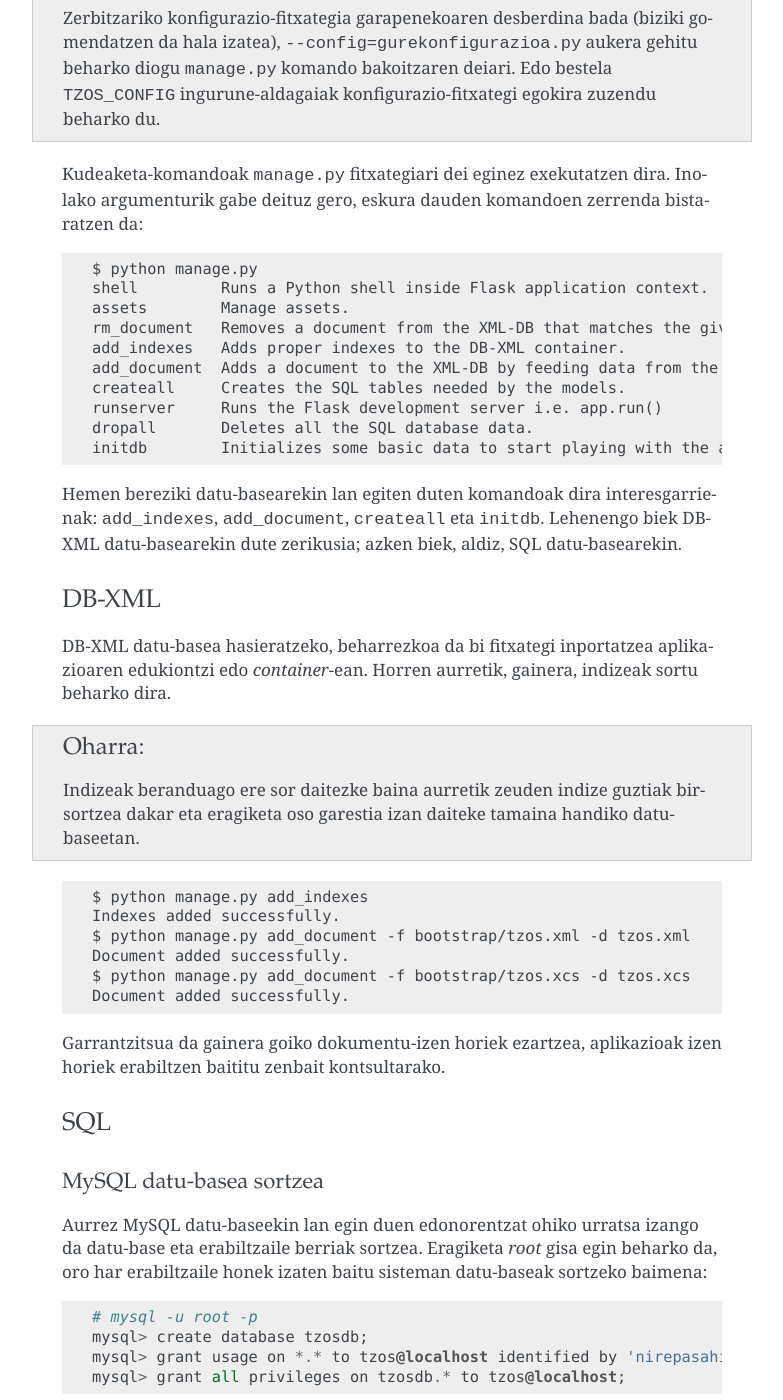
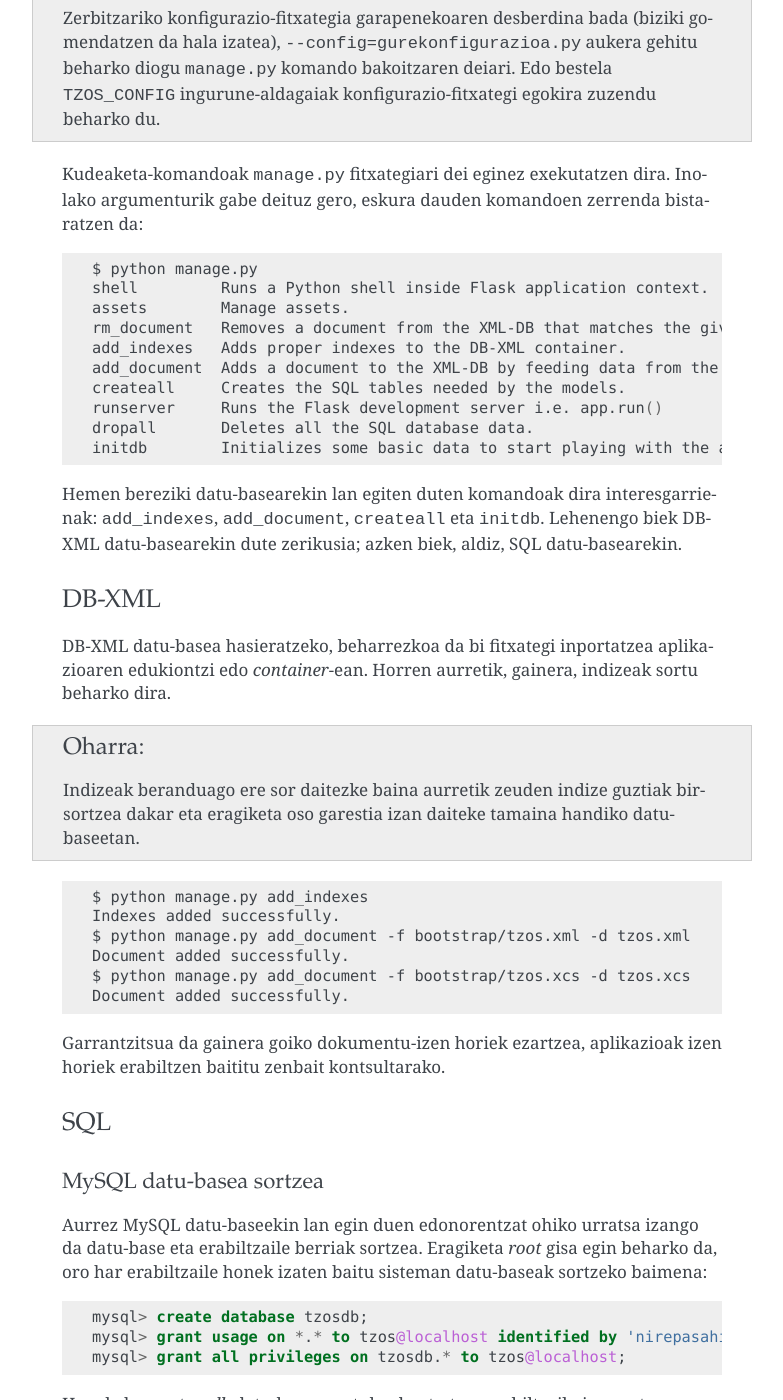
Before and after one commit to julen/tzos, a Sphinx documentation site: the page built from docs/instalazioa.rst, in a window 1280 px wide and 1400 px high, scrolled down 1348 px. Shown: the whole window, without its empty margins (358-1141 px from the left). Built offline with Sphinx 7.4.7, drawn with Linux system fonts in a browser that asks for light colours.

Commit message:
Properly format code blocks.

```diff
--- a/docs/instalazioa.rst
+++ b/docs/instalazioa.rst
@@ -76,7 +76,9 @@ da.
 
 Kudeaketa-komandoak ``manage.py`` fitxategiari dei eginez exekutatzen dira.
 Inolako argumenturik gabe deituz gero, eskura dauden komandoen zerrenda
-bistaratzen da::
+bistaratzen da:
+
+.. code-block:: bash
 
     $ python manage.py
     shell         Runs a Python shell inside Flask application context.
@@ -132,9 +134,10 @@ MySQL datu-basea sortzea
 Aurrez MySQL datu-baseekin lan egin duen edonorentzat ohiko urratsa izango da
 datu-base eta erabiltzaile berriak sortzea. Eragiketa `root` gisa egin
 beharko da, oro har erabiltzaile honek izaten baitu sisteman datu-baseak
-sortzeko baimena::
+sortzeko baimena:
 
-    # mysql -u root -p
+.. code-block:: mysql
+
     mysql> create database tzosdb;
     mysql> grant usage on *.* to tzos@localhost identified by 'nirepasahitza';
     mysql> grant all privileges on tzosdb.* to tzos@localhost;
```
